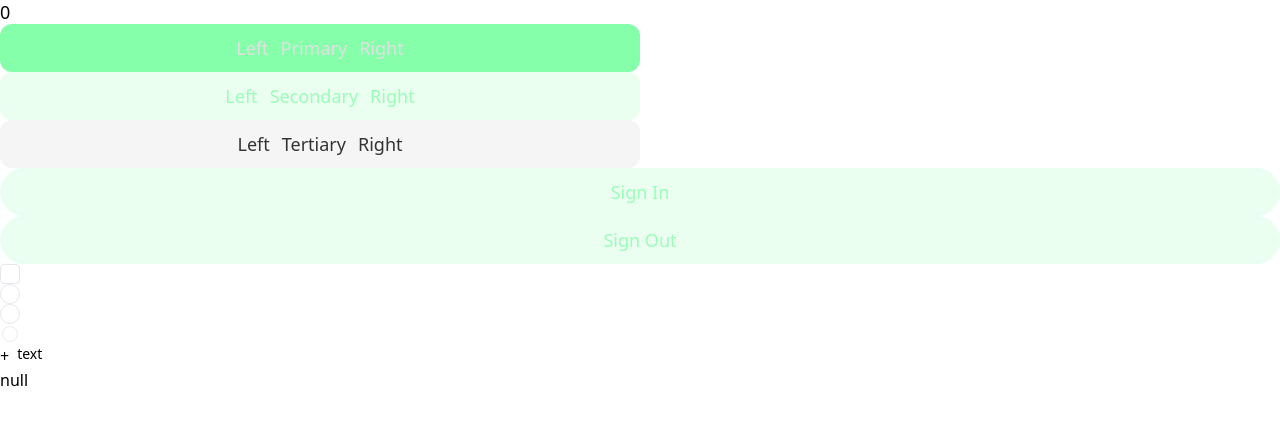
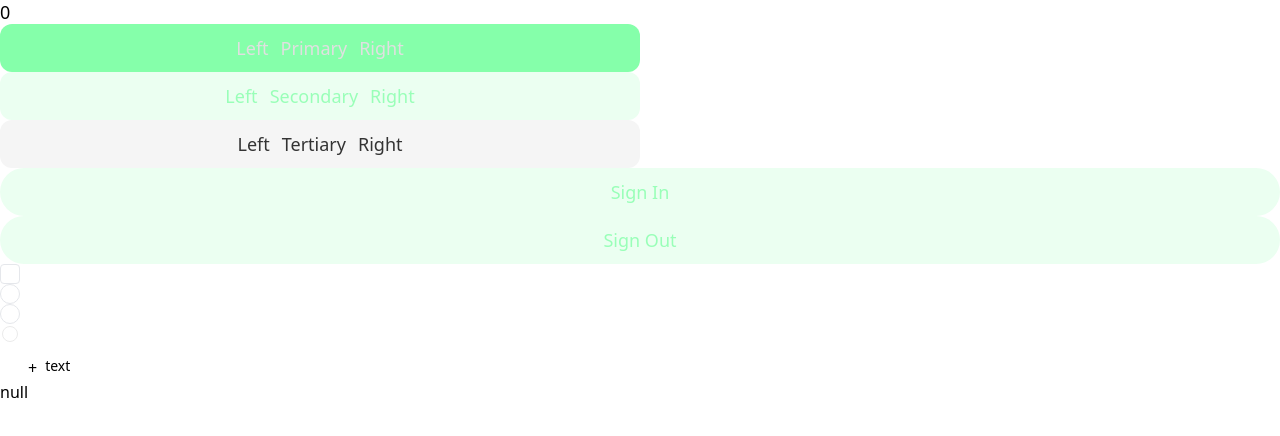
Before and after one commit to Alex12312312/moscow-hack, a Next.js app: page / in a window 1280 px wide. Shown: the top 436 px of the page. Built offline with nearby package versions, Linux system fonts and the light colour scheme; no server answers.

Commit message:
CbList добавлены margin

```diff
--- a/src/components/ui/CheckboxList/index.tsx
+++ b/src/components/ui/CheckboxList/index.tsx
@@ -16,7 +16,7 @@ export const CheckboxList = ({
         elements.push(<CheckBlock id={`cb-${i}`} text={titles[i]} className="mr-7 mt-3"></CheckBlock>)
     }
     }
-    return <div className="flex flex-col">
+    return <div className="flex flex-col mr-3 mt-3 ml-7">
         <div className="flex flex-row gap-2">
         <input type="checkbox" className="flex appearance-none after:content-['+'] checked:after:content-['-']" onChange={()=>{ChangeVisibility(!isOpen)}}></input>
         <Typography size="base3" font="medium">{titles[0]}</Typography>
```
